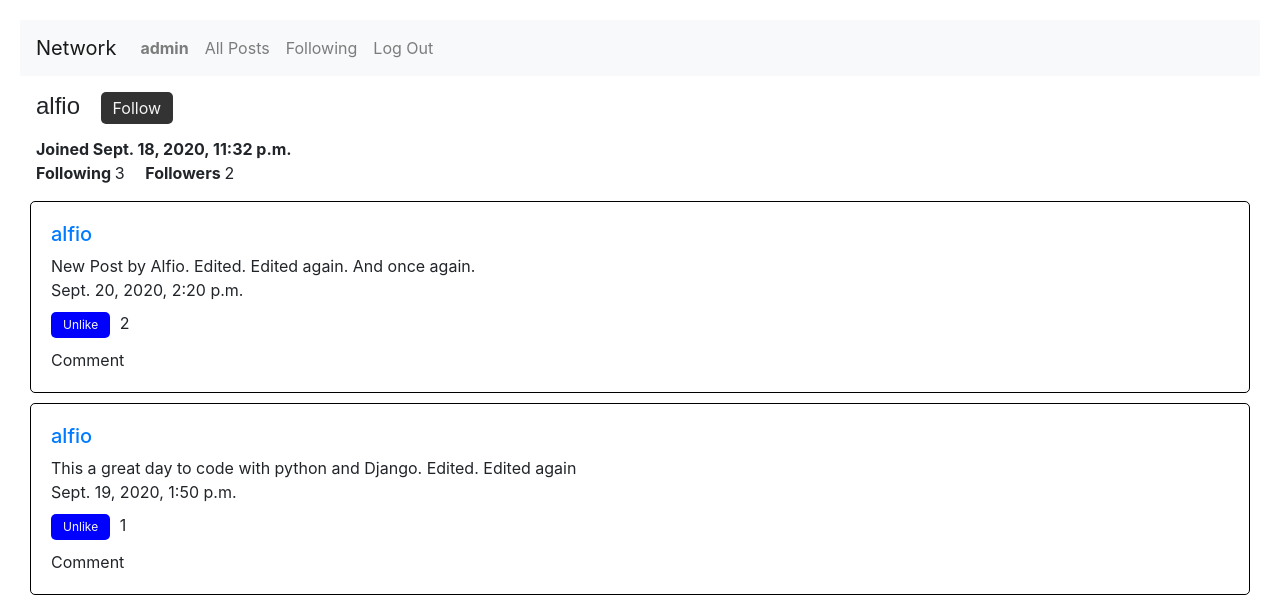
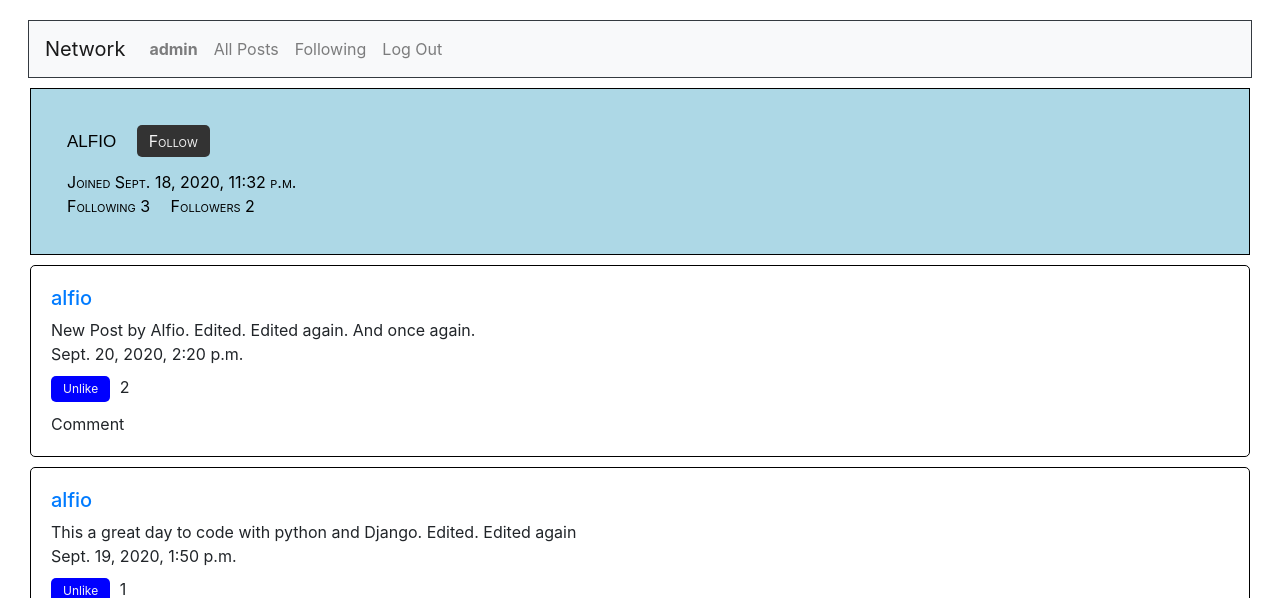
Before and after one commit to alfiomartini/network, a Django app: page /profile/1 in a window 1280 px wide. Shown: the top 598 px of the page. Run offline with Django 3.2, Linux system fonts and the light colour scheme; a user stored in the database is signed in; data comes from the database, SQL or seed files in the repository; some libraries are stand-ins or nearby versions.

Commit message:
Implemented profile page: 2nd version

```diff
--- a/network/static/network/styles.css
+++ b/network/static/network/styles.css
@@ -7,6 +7,8 @@
 body{
   padding: 20px;
 }
+
+/* Navbar */
 
 /* Form New Post */
 
@@ -90,6 +92,14 @@ body{
 
 /* Profile Page */
 
+.user-data{
+  border: 1px solid black;
+  margin:10px;
+  padding: 20px;
+  background-color: lightblue;
+  color: black;
+  font-variant: small-caps;
+}
 .user-data h4{
   font-family: Arial, Helvetica, sans-serif;
   display: inline-block;
@@ -118,9 +128,9 @@ body{
 
 /* Media Queries */
 
-@media (max-width:500px){
+/* @media (max-width:500px){
   .post-wrapper{
     min-width: 350px;
     max-width: 350px;
   }
-}
+} */
--- a/network/templates/network/layout.html
+++ b/network/templates/network/layout.html
@@ -23,7 +23,8 @@
     </head>
     <body>
 
-        <nav class="navbar navbar-expand-md navbar-light bg-light">
+        <nav class="navbar navbar-expand-md navbar-light bg-light
+                    border border-dark mr-2 ml-2">
             <a class="navbar-brand" href="{% url 'index' %}">Network</a>
             <!-- Toggler/collapsibe Button -->
             <button class="navbar-toggler" type="button" data-toggle="collapse"
--- a/network/templates/network/profile.html
+++ b/network/templates/network/profile.html
@@ -12,12 +12,12 @@
       <a class="follow-btn" href="#">Follow</a>
     {% endif %}
   {% endif %}
-  <div class="font-weight-bold ml-3">Joined {{post_user.date_joined}}</div>
+  <div class=" ml-3">Joined {{post_user.date_joined}}</div>
   <p class="ml-3">
-    <span class="user-network font-weight-bold ">Following
+    <span class="user-network ">Following
     </span>
      {{post_user.following_count}}
-     <span class="user-network font-weight-bold ml-3">Followers </span> {{post_user.followers_count}}
+     <span class="user-network  ml-3">Followers </span> {{post_user.followers_count}}
   </p>
 </div>
 
```
